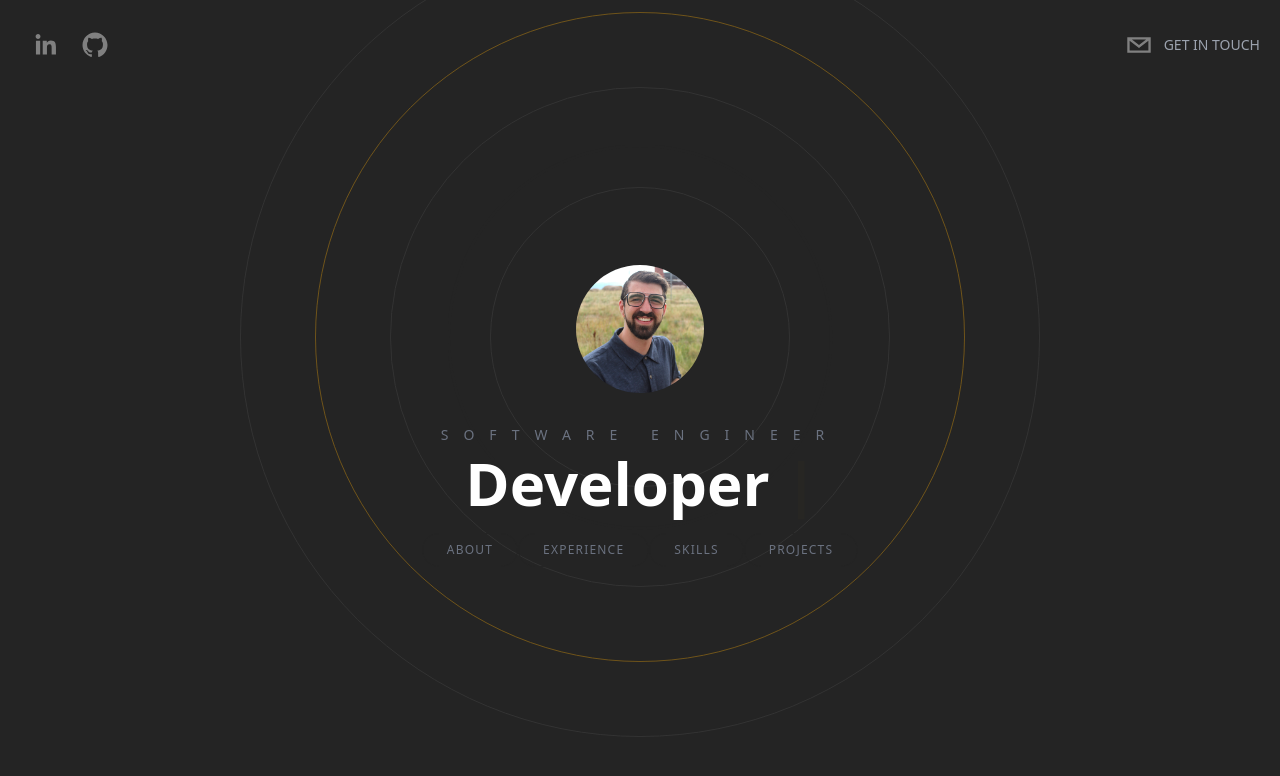
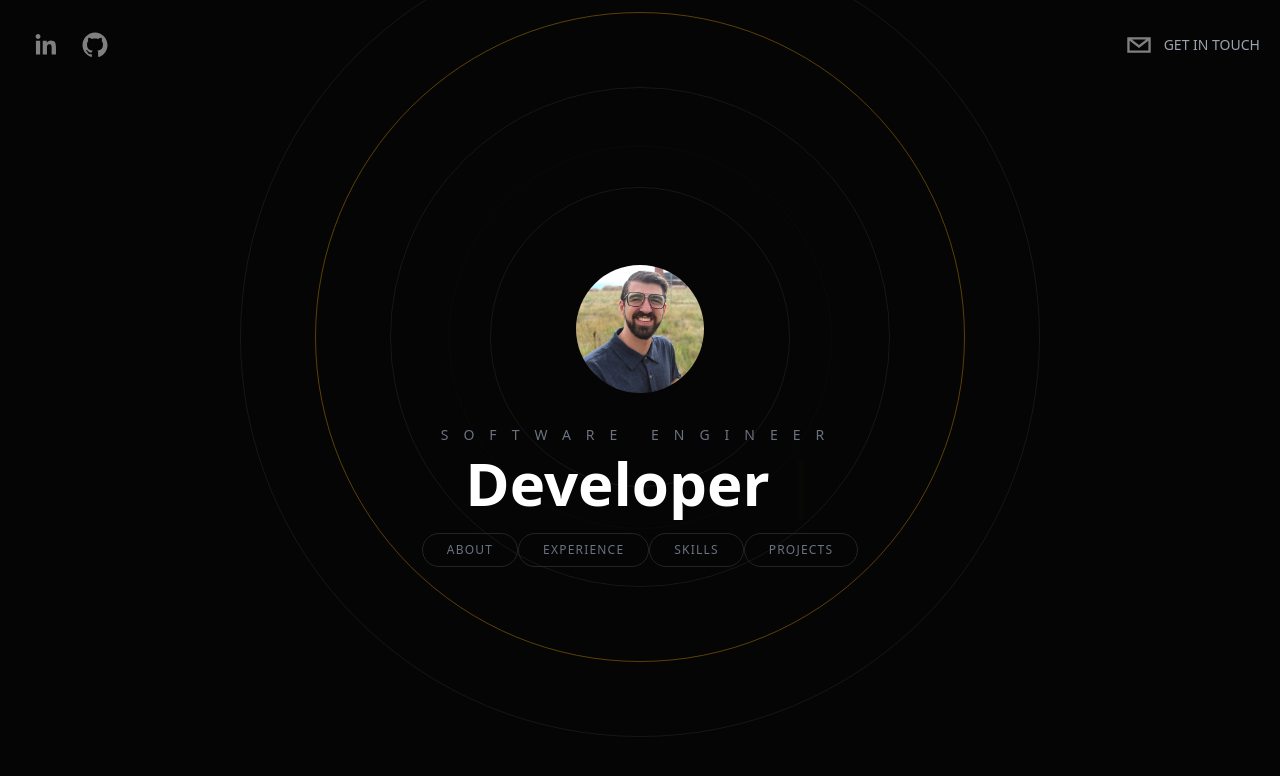
Before and after one commit to noahsb96/Portfolio, a Next.js app: page / in a window 1280 px wide. Shown: the top 776 px of the page. Built offline with nearby package versions, Linux system fonts and the light colour scheme.

Commit message:
added opacity to background circles to make easier to read

```diff
--- a/components/BackgroundCircles.tsx
+++ b/components/BackgroundCircles.tsx
@@ -15,10 +15,10 @@ function BackgroundCircles({}: Props) {
 			transition={{ duration: 2.5 }}
 			className='relative flex justify-center items-center'>
 			<div className='absolute border border-[#333333] rounded-full h-[200px] w-[200px] mt-52 animate-ping' />
-			<div className='rounded-full border border-[#333333] h-[300px] w-[300px] absolute mt-52' />
-			<div className='rounded-full border border-[#333333] h-[500px] w-[500px] absolute mt-52' />
+			<div className='rounded-full border border-[#333333] h-[300px] w-[300px] opacity-40 absolute mt-52' />
+			<div className='rounded-full border border-[#333333] opacity-40 h-[500px] w-[500px] absolute mt-52' />
 			<div className='rounded-full border border-[#F7AB0A] opacity-20 h-[650px] w-[650px] absolute mt-52 animate-pulse' />
-			<div className='rounded-full border border-[#333333] h-[800px] w-[800px] absolute mt-52' />
+			<div className='rounded-full border border-[#333333] opacity-40 h-[800px] w-[800px] absolute mt-52' />
 		</motion.div>
 	);
 }
--- a/pages/index.tsx
+++ b/pages/index.tsx
@@ -5,7 +5,7 @@ import type { NextPage } from 'next';
 
 const Home: NextPage = () => {
 	return (
-		<div className='bg-[rgb(36,36,36)] text-white h-screen snap-y snap-mandatory overflow-scroll z-0'>
+		<div className='bg-[rgb(5,5,5)] text-white h-screen snap-y snap-mandatory overflow-scroll z-0'>
 			<Head>
 				<title>Noah Bruce</title>
 			</Head>
```
